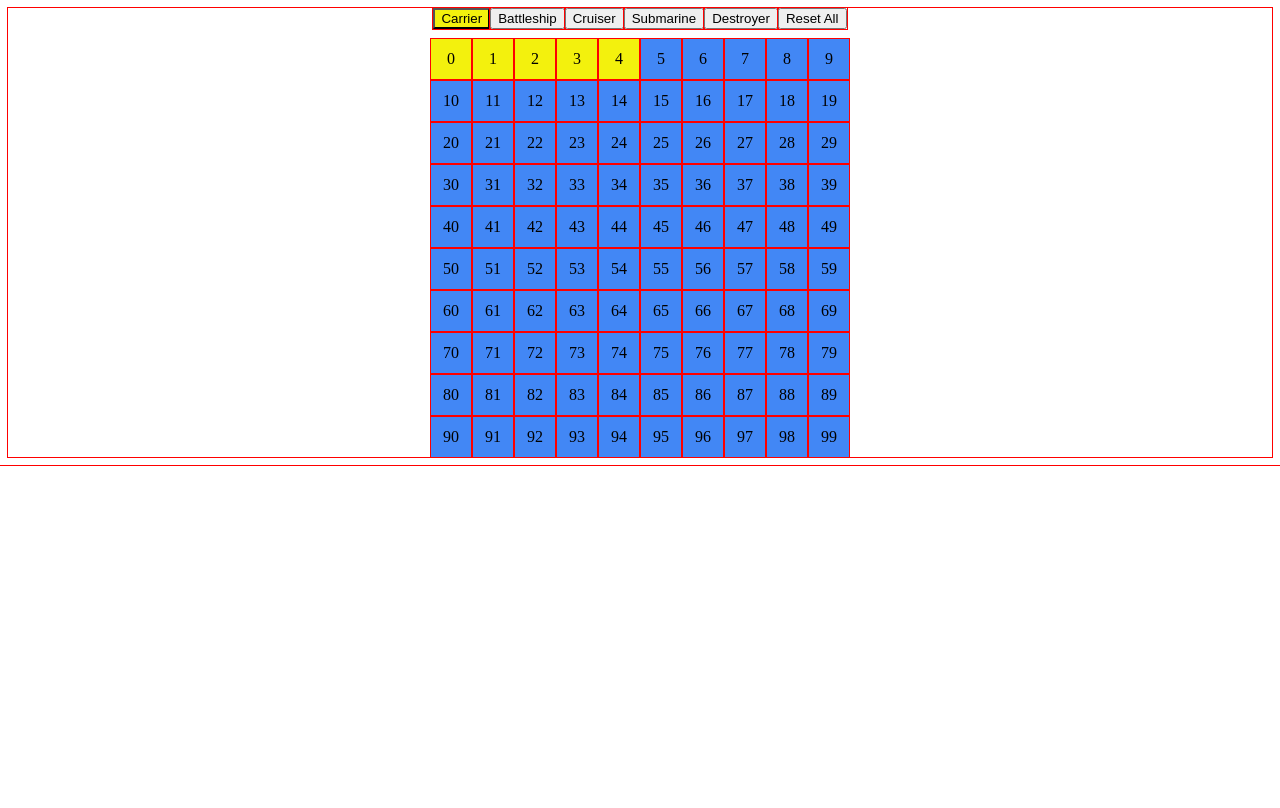
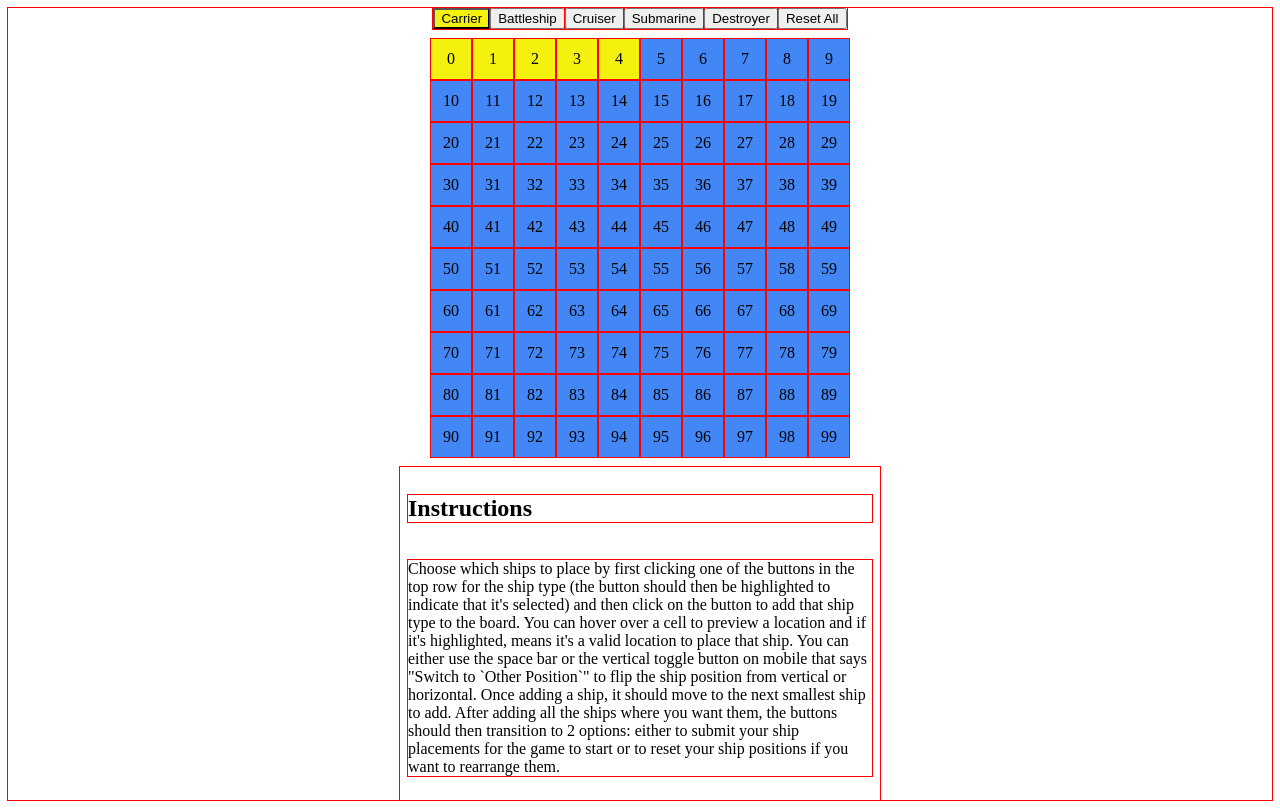
Before and after one commit to JonHunt1995/battleshipfrontend, a React (Vite) app: page / in a window 1280 px wide. Built offline with nearby package versions, Linux system fonts and the light colour scheme.

Commit message:
Feature: Added instructions

```diff
--- a/src/App.css
+++ b/src/App.css
@@ -49,3 +49,13 @@
     margin: auto;
   }
 }
+
+.instructions {
+  display: flex;
+  flex-direction: column;
+  justify-content: center;
+  margin: auto;
+  padding: 0.5rem;
+  max-width: 480px;
+  gap: 2px;
+}
--- a/src/ShipPlacementModal.tsx
+++ b/src/ShipPlacementModal.tsx
@@ -208,7 +208,23 @@ const ShipPlacementModal = () => {
         }))}>
           Switch to {currShipPosition.vert ? "Horizontal" : "Vertical"}
        </button>
-
+       <div className="instructions">
+        <h2>Instructions</h2>
+        <p>
+        Choose which ships to place by first clicking one of the buttons
+        in the top row for the ship type (the button should then be
+        highlighted to indicate that it's selected) and then click on the
+        button to add that ship type to the board. You can hover over a cell
+        to preview a location and if it's highlighted, means it's a valid
+        location to place that ship. You can either use the space bar or the
+        vertical toggle button on mobile that says "Switch to `Other Position`"
+        to flip the ship position from vertical or horizontal. Once adding a
+        ship, it should move to the next smallest ship to add. After adding all
+        the ships where you want them, the buttons should then transition to 2
+        options: either to submit your ship placements for the game to start or
+        to reset your ship positions if you want to rearrange them.
+        </p>
+      </div>
     </section>
   );
 };
```
